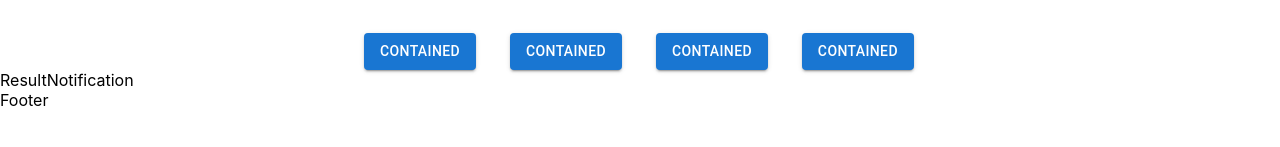
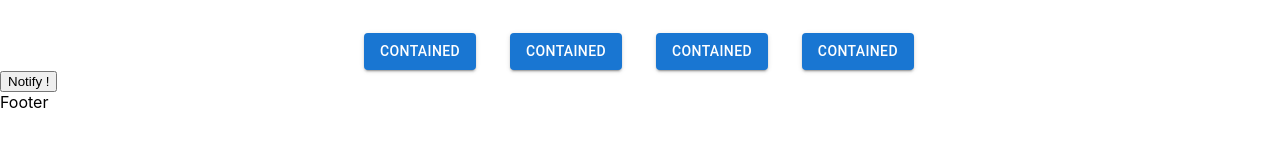
Before and after one commit to sakun9526/color-champ, a React (Create React App) app: page / in a window 1280 px wide. Shown: the part 391-538 px from the top of the page. Built offline with nearby package versions, Linux system fonts and the light colour scheme.

Commit message:
added react-toastify

```diff
--- a/package.json
+++ b/package.json
@@ -17,6 +17,7 @@
     "react": "^18.2.0",
     "react-dom": "^18.2.0",
     "react-scripts": "5.0.1",
+    "react-toastify": "^9.0.8",
     "typescript": "^4.8.4",
     "web-vitals": "^2.1.4"
   },
--- a/src/App.tsx
+++ b/src/App.tsx
@@ -1,3 +1,4 @@
+import "react-toastify/dist/ReactToastify.css";
 import Navbar from "./Components/Navbar";
 import ColorContainer from "./Components/ColorContainer";
 import Buttons from "./Components/Buttons";
--- a/src/Components/ResultNotification.tsx
+++ b/src/Components/ResultNotification.tsx
@@ -1,5 +1,23 @@
+import { ToastContainer, toast } from "react-toastify";
+
 const ResultNotification = () => {
-  return <div>ResultNotification</div>;
+  const notify = () => toast.success("Wow so easy !");
+  return (
+    <>
+      <button onClick={notify}>Notify !</button>
+      <ToastContainer
+        position="top-center"
+        autoClose={5000}
+        hideProgressBar={false}
+        newestOnTop={false}
+        closeOnClick
+        rtl={false}
+        pauseOnFocusLoss
+        draggable
+        pauseOnHover
+      />
+    </>
+  );
 };
 
 export default ResultNotification;
```
Also changed, not shown: 1 other file (tests, documents, lock files or other folders).
